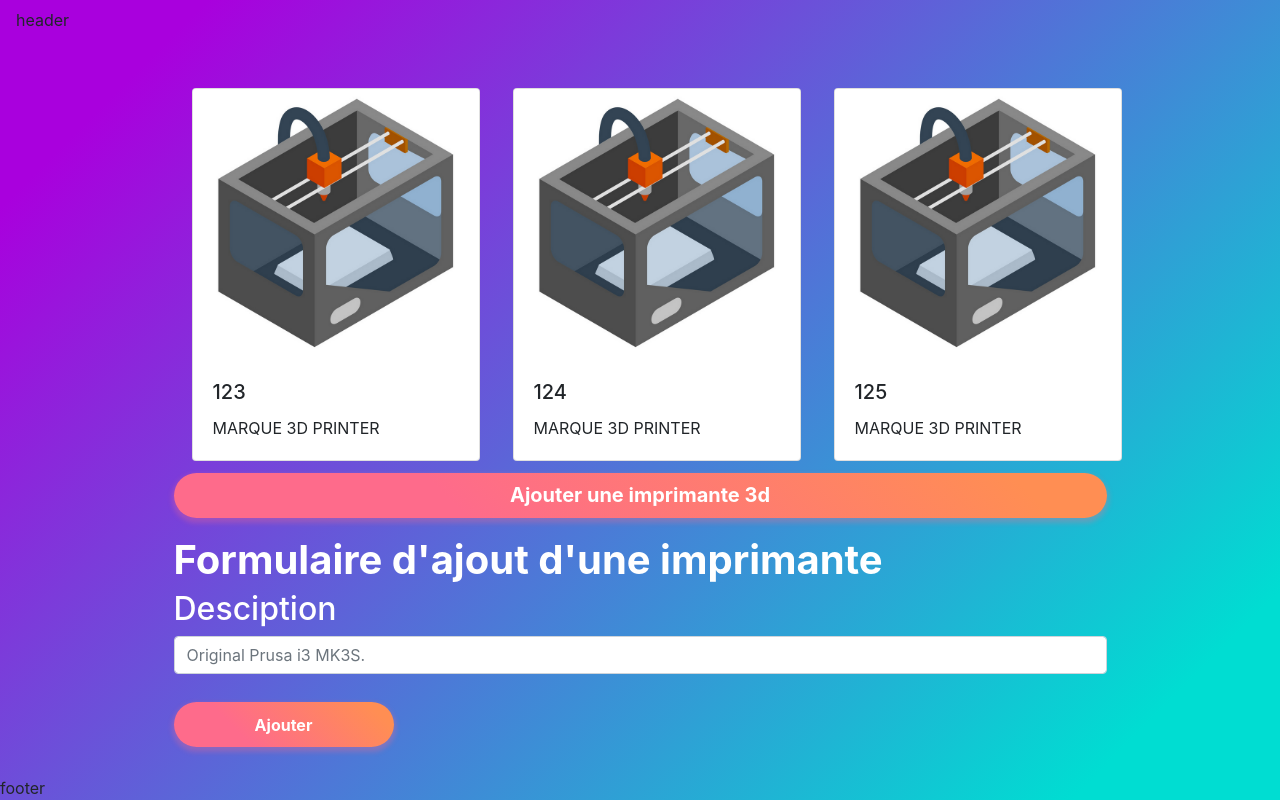
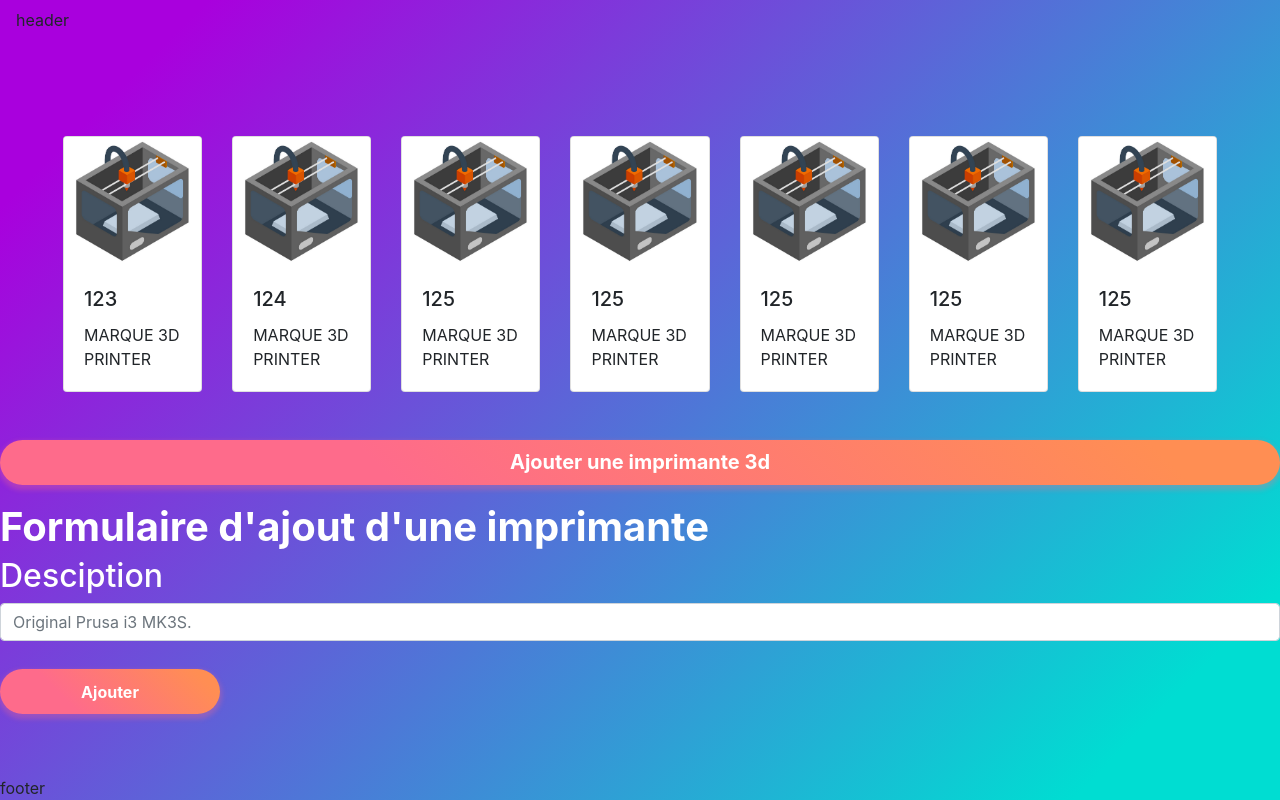
Before and after one commit to wearespacey/staythef-apex, a React (Create React App) app in the folder ddd/: page /producer in a window 1280 px wide. Built offline with nearby package versions, Linux system fonts and the light colour scheme.

Commit message:
Ajuster le css

```diff
--- a/ddd/src/components/PrinterModelLayout/PrinterModels.tsx
+++ b/ddd/src/components/PrinterModelLayout/PrinterModels.tsx
@@ -1,7 +1,7 @@
-import React from "react";
-import { CardDeck,Card } from "react-bootstrap";
-import { IPrinterModel } from "../../models/IPrinterModel";
-import printer from "../../assets/printer3d.png";
+import React from 'react';
+import { CardDeck, Card } from 'react-bootstrap';
+import { IPrinterModel } from '../../models/IPrinterModel';
+import printer from '../../assets/printer3d.png';
 
 interface IProps {
   models: IPrinterModel[];
@@ -9,17 +9,15 @@ interface IProps {
 
 export const ListModels: React.FC<IProps> = ({ models }) => {
   return (
-    <CardDeck>
-    {models.map((model) => (
-          <CardDeck>
-            <Card className="ml-5" style={{ width: '18rem' }}>
-              <Card.Img variant="top" src={printer} />
-              <Card.Body>
-                <Card.Title>{model.id}</Card.Title>
-                <Card.Text>{model.details}</Card.Text>
-              </Card.Body>
-            </Card>
-          </CardDeck>
+    <CardDeck className="m-5">
+      {models.map((model, index) => (
+        <Card key={index}>
+          <Card.Img variant='top' src={printer} />
+          <Card.Body>
+            <Card.Title>{model.id}</Card.Title>
+            <Card.Text>{model.details}</Card.Text>
+          </Card.Body>
+        </Card>
       ))}
     </CardDeck>
   );
--- a/ddd/src/pages/Producer/index.tsx
+++ b/ddd/src/pages/Producer/index.tsx
@@ -8,20 +8,33 @@ import { PrinterAddForms } from "../../components/PrinterModelLayout/PrinterAddF
 // Page of creator (tab) displays creations
 let initialValues: IPrinterModel[] = [
   {
-    id: "123",
-    details:
-      "MARQUE 3D PRINTER",
+    id: '123',
+    details: 'MARQUE 3D PRINTER',
   },
   {
-    id: "124",
-    details:
-      "MARQUE 3D PRINTER",
+    id: '124',
+    details: 'MARQUE 3D PRINTER',
   },
   {
-    id: "125",
-    details:
-      "MARQUE 3D PRINTER",
+    id: '125',
+    details: 'MARQUE 3D PRINTER',
   },
+  {
+    id: '125',
+    details: 'MARQUE 3D PRINTER',
+  },
+  {
+    id: '125',
+    details: 'MARQUE 3D PRINTER',
+  },
+  {
+    id: '125',
+    details: 'MARQUE 3D PRINTER',
+  },
+  {
+    id: '125',
+    details: 'MARQUE 3D PRINTER',
+  }
 ];
 
 export const Producer = () => {
```
